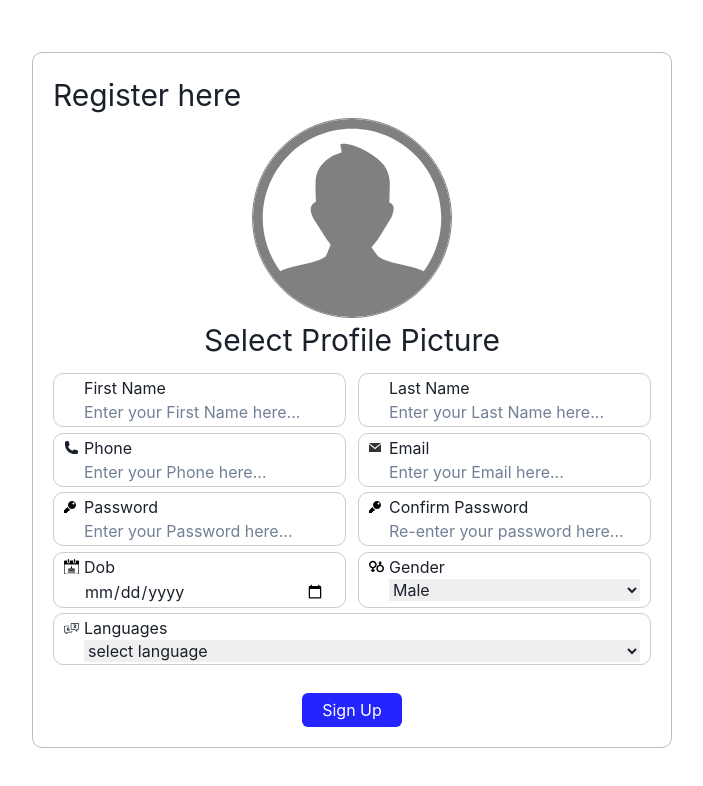
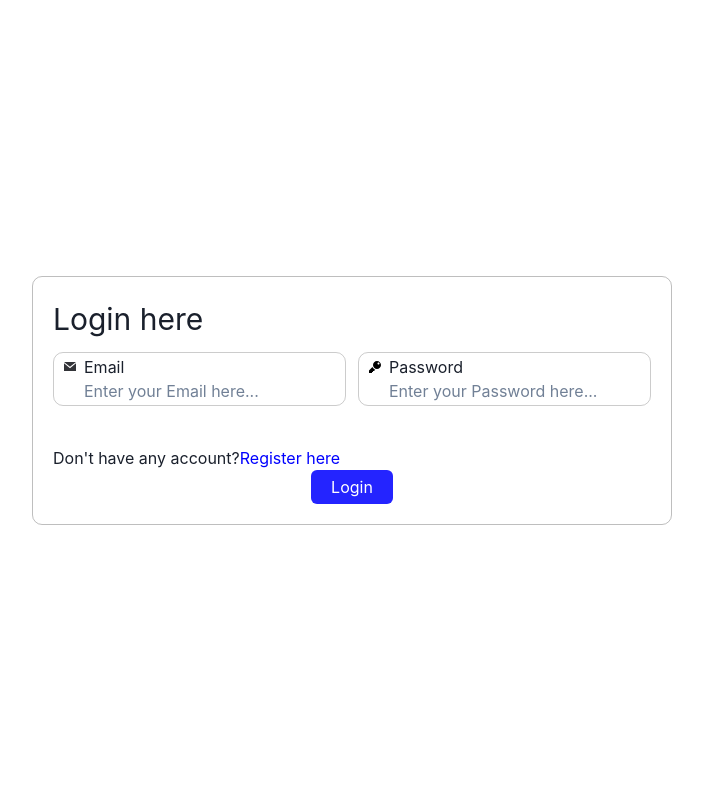
Before and after one commit to navneetco0/chat-bot, a React (Create React App) app: page /login in a window 1280 px wide. Shown: the top 786 px of the page, without its empty margins (288-991 px from the left). Built offline with nearby package versions, Linux system fonts and the light colour scheme.

Commit message:
login and register page done

```diff
--- a/src/App.js
+++ b/src/App.js
@@ -1,12 +1,13 @@
-import {Center } from "@chakra-ui/react";
+import {Flex } from "@chakra-ui/react";
 import "./App.css";
-import { Register } from "./Pages/Register";
+import { Router } from "./Router";
 
 function App() {
+
   return (
-    <Center position={"relative"} w={"100%"} minH="100vh" >
-       <Register />
-    </Center>
+    <Flex position={"relative"} w={"100%"} minH="100vh" justifyContent="center" alignItems={["flex-start","Center"]} >
+       <Router/>
+    </Flex>
   );
 }
 
--- /dev/null
+++ b/src/Pages/Home.jsx
@@ -0,0 +1,9 @@
+import { Box } from "@chakra-ui/react";
+
+export const Home = ()=>{
+    return (
+        <Box>
+
+        </Box>
+    )
+}
--- /dev/null
+++ b/src/Pages/Login.jsx
@@ -0,0 +1,16 @@
+import { Email } from '../Assets/svg/Email'
+import { Key } from '../Assets/svg/Key'
+import { GridBox } from '../components/Auth/GridBox'
+import { LabelInput } from '../components/Auth/LabelInput'
+import { MainBox } from '../components/Auth/MainBox'
+
+export const Login = () => {
+  return (
+    <MainBox title="Login">
+      <GridBox>
+        <LabelInput label={'email'} type="email" Icon={<Email />} />
+        <LabelInput label={'password'} type="password" Icon={<Key />} />
+      </GridBox>
+    </MainBox>
+  )
+}
--- a/src/Pages/Register.jsx
+++ b/src/Pages/Register.jsx
@@ -1,69 +1,10 @@
-import { Flex, useToast } from '@chakra-ui/react'
-import { useState } from 'react'
-import { useDispatch, useSelector } from 'react-redux'
 import { FormData } from '../components/Auth/FormData'
-import { registerUser } from '../Redux/Auth/action'
+import { MainBox } from '../components/Auth/MainBox'
 
 export const Register = () => {
-  const toast = useToast()
-  const dispatch = useDispatch()
-  const { languages } = useSelector((state) => state.authReducer)
-  const [form, setForm] = useState({
-    profile_pic: '',
-    first_name: '',
-    last_name: '',
-    phone: '',
-    email: '',
-    password: '',
-    dob: '',
-    gender: 'Male',
-  })
-  console.log(form)
-  const handleForm = (event) => {
-    if (event.target.id === 'profile_pic')
-      setForm({ ...form, [event.target.id]: event.target.files[0] })
-    else setForm({ ...form, [event.target.id]: event.target.value })
-  }
-
-  function handleSubmit(e) {
-    e.preventDefault()
-    if (form.password === form.confirm_password)
-      dispatch(registerUser(form, languages))
-    else
-      toast({
-        position: 'top',
-        title: "password didn't match",
-        status: 'error',
-        isClosable: true,
-      })
-  }
   return (
-    <Flex
-      w={['100%', '80%', '60%', '50%']}
-      padding={['20px']}
-      border={['0px', '1px solid rgba(127, 127, 127, 0.5)']}
-      borderRadius="10px"
-    >
-      <form
-        action=""
-        onChange={handleForm}
-        style={{ width: '100%', height: 'fit-content' }}
-        onSubmit={(e) => handleSubmit(e)}
-      >
+    <MainBox title={'Sign Up'}>
         <FormData />
-        <input
-          type={'submit'}
-          value="Sign Up"
-          style={{
-            display: 'block',
-            margin: 'auto',
-            backgroundColor: '#2424ff',
-            color: 'white',
-            borderRadius: '6px',
-            padding: '5px 20px',
-          }}
-        />
-      </form>
-    </Flex>
+    </MainBox>
   )
 }
--- a/src/Redux/Auth/action.js
+++ b/src/Redux/Auth/action.js
@@ -1,10 +1,17 @@
 import axios from "axios";
 
 export const SET_LANGUAGES = "SET_LANGUAGES";
-export const REMOVE_LANGUAGE = "REMOVE_LANGUAGE"
+export const REMOVE_LANGUAGE = "REMOVE_LANGUAGE";
+export const LOGIN_LOADING = "LOGIN_LOADING";
+export const LOGIN_ERROR = "LOGIN_ERROR";
+export const USER_DATA = "USER_DATA";
 
 export const setLanguages = payload =>({type:SET_LANGUAGES, payload})
 export const removeLanguage = payload => ({type:REMOVE_LANGUAGE, payload});
+export const loginLoading = () => ({type: LOGIN_LOADING});
+export const loginError = payload => ({type:LOGIN_ERROR, payload});
+export const userData = payload => ({type:USER_DATA, payload});
+
 
 export const registerUser = (form, languages)=>(dispatch)=>{
     const formData = new FormData();
@@ -18,7 +25,14 @@ export const registerUser = (form, languages)=>(dispatch)=>{
     formData.append("gender", form.gender);
     formData.append("languages", languages);
     console.log(formData);
-    axios.post('http://localhost:5000/register', formData)
+    axios.post('https://chatbot-na.herokuapp.com/register', formData)
     .then((res)=>console.log(res.data))
     .catch(error=>console.log(error))
 }
+
+export const loginUser = (form) => (dispatch)=>{
+    dispatch(loginLoading());
+    axios.post('https://chatbot-na.herokuapp.com/login',form)
+    .then((res)=>dispatch(userData(res.data)))
+    .catch(error=>dispatch(loginError(error)))
+}
--- a/src/Redux/Auth/reducer.js
+++ b/src/Redux/Auth/reducer.js
@@ -1,7 +1,11 @@
-import { REMOVE_LANGUAGE, SET_LANGUAGES } from "./action"
+import { LOGIN_ERROR, LOGIN_LOADING, REMOVE_LANGUAGE, SET_LANGUAGES, USER_DATA } from "./action"
 
 const init = {
-   languages:[]
+   languages:[],
+   token:localStorage.getItem('ITG')||null,
+   login_loading:false,
+   login_error:null,
+   userData:{}
 }
 
 export const authReducer = (store=init, {type, payload})=>{
@@ -12,6 +16,13 @@ export const authReducer = (store=init, {type, payload})=>{
             return {...store, languages:[...store.languages, payload]}
         case REMOVE_LANGUAGE:
             return {...store, languages:store.languages.filter(Element=>Element!==payload)}
+        case LOGIN_LOADING:
+            return {...store, login_loading:true}
+        case LOGIN_ERROR:
+            return {...store, login_loading:payload, login_error:true}
+        case USER_DATA:
+            if(payload.token) localStorage.setItem('ITG', payload.token)
+            return {...store, login_loading: false, login_error: null, token:payload.token, userData:payload}
         default:
             return store
     }
--- a/src/Router.jsx
+++ b/src/Router.jsx
@@ -1,23 +1,29 @@
-import { Navigate, Route, Routes } from "react-router-dom"
-import { Client } from "./Pages/Clients"
-import { Home } from "./Pages/Home";
-import { ManageContact} from "./Pages/ManageContact";
-import { AddClient } from "./Pages/AddClient"
-import { Login } from "./Pages/Login";
+import { useSelector } from 'react-redux'
+import { Navigate, Route, Routes } from 'react-router-dom'
+import { Home } from './Pages/Home'
+import { Login } from './Pages/Login'
+import { Register } from './Pages/Register'
 
-const PrivateRoute = ({token}, children)=>{
-    return token?children:<Navigate to= "/login"/>
+const PrivateRoute = ({ token, children }) => {
+    console.log(token, children)
+  return token ? children : <Navigate to="/login" />
 }
 
-export const Router = () =>{
-    const token = localStorage.getItem('anmol_t');
-    return (
-        <Routes>
-        <Route path="/" element={<PrivateRoute token={token}><Home /></PrivateRoute>}/>
-        <Route path="/manage-contact" element={<ManageContact/>} />
-        <Route path="/add-client/:id" element={<AddClient/>}/>
-        <Route path="/clients" element={<Client/>}/>
-        <Route path="/login" element={<Login/>} />
-      </Routes>
-    )
+export const Router = () => {
+  const  token  = useSelector(state=>state.authReducer.token);
+
+  return (
+    <Routes>
+      <Route
+        path="/"
+        element={
+          <PrivateRoute token={token}>
+            <Home />
+          </PrivateRoute>
+        }
+      />
+      <Route path="/login" element={token?<Navigate to="/"/>:<Login />} />
+      <Route path="/register" element={token?<Navigate to="/"/>:<Register />} />
+    </Routes>
+  )
 }
--- a/src/components/Auth/FormData.jsx
+++ b/src/components/Auth/FormData.jsx
@@ -1,12 +1,4 @@
-import {
-  Flex,
-  Grid,
-  GridItem,
-  Tag,
-  TagCloseButton,
-  TagLabel,
-  Text,
-} from '@chakra-ui/react'
+import { GridItem, Text } from '@chakra-ui/react'
 import { LabelInput } from './LabelInput'
 import { LabelSelect } from './LabelSelect'
 import { ProfilePic } from './ProfilePic'
@@ -16,79 +8,32 @@ import { Key } from '../../Assets/svg/Key'
 import { Languages } from '../../Assets/svg/Languages'
 import { Gender } from '../../Assets/svg/Gender'
 import { DOB } from '../../Assets/svg/DOB'
-import { useDispatch, useSelector } from 'react-redux'
-import { removeLanguage } from '../../Redux/Auth/action'
+import { GridBox } from './GridBox'
+import { LanguageBox } from './LanguageBox'
 
 export const FormData = () => {
-  const dispatch = useDispatch()
-  const { languages } = useSelector((state) => state.authReducer)
+  const lan = [ 'select language', 'Hindi', 'English', 'Tamil', 'Bangla', 'Kannada', 'Malyalam', 'Telugu', 'Urdu',
+]
   return (
     <>
-      <Text fontSize="30px">Register here</Text>
       <ProfilePic />
       <Text fontSize={'30px'} textAlign="center">
         Select Profile Picture
       </Text>
-      <Grid
-        templateColumns={['repeat(1, 100%)', 'repeat(2, 49%)']}
-        templateRows={['repeat(9, 1fr)', 'repeat(5, 1fr)']}
-        gap="2%"
-        m="10px 0px"
-        w="100%"
-        h="fit-content"
-        pb={["70px","30px"]}
-      >
+      <GridBox>
         <LabelInput label={'first_name'} type="text" />
         <LabelInput label={'last_name'} type="text" />
         <LabelInput label={'phone'} type={'number'} Icon={<Call />} />
         <LabelInput label={'email'} type={'email'} Icon={<Email />} />
         <LabelInput label={'password'} type={'password'} Icon={<Key />} />
-        <LabelInput
-          label={'confirm_password'}
-          type={'password'}
-          Icon={<Key />}
-          again={'Re-enter your password here...'}
-        />
+        <LabelInput label={'confirm_password'} type={'password'} Icon={<Key />} again={'Re-enter your password here...'} />
         <LabelInput label={'dob'} type={'date'} Icon={<DOB />} />
-        <LabelSelect
-          label={'gender'}
-          options={['Male', 'Female', 'Other']}
-          Icon={<Gender />}
-        />
+        <LabelSelect label={'gender'} options={['Male', 'Female', 'Other']} Icon={<Gender />} />
         <GridItem colSpan={[1,2]}>
-                <Flex overflowX="scroll" gap="5px">
-                {languages.map((Element, index) => (
-                    <Tag
-                    size={'md'}
-                    key={index}
-                    borderRadius="full"
-                    variant="solid"
-                    colorScheme="messenger"
-                    >
-                    <TagLabel whiteSpace={'nowrap'}>{Element}</TagLabel>
-                    <TagCloseButton
-                        onClick={() => dispatch(removeLanguage(Element))}
-                    />
-                    </Tag>
-                ))}
-                </Flex>
-                <LabelSelect
-                label={'languages'}
-                options={[
-                    'select language',
-                    'Hindi',
-                    'English',
-                    'Tamil',
-                    'Bangla',
-                    'Kannada',
-                    'Malyalam',
-                    'Telugu',
-                    'Urdu',
-                ]}
-                Icon={<Languages />}
-                />
+          <LanguageBox/>
+          <LabelSelect label={'languages'} options={lan} Icon={<Languages />} />
         </GridItem>
-      </Grid>
+      </GridBox>
     </>
   )
 }
--- /dev/null
+++ b/src/components/Auth/GridBox.jsx
@@ -0,0 +1,16 @@
+import { Grid } from '@chakra-ui/react'
+
+export const GridBox = ({children})=>{
+    return (
+        <Grid
+        templateColumns={['repeat(1, 100%)', 'repeat(2, 49%)']}
+        gap="2%"
+        m="10px 0px"
+        w="100%"
+        h="fit-content"
+        pb={["70px","30px"]}
+      >
+       {children}
+      </Grid>
+    )
+}
--- /dev/null
+++ b/src/components/Auth/LanguageBox.jsx
@@ -0,0 +1,24 @@
+import { useDispatch, useSelector } from "react-redux";
+import { Flex, Tag, TagCloseButton, TagLabel } from '@chakra-ui/react'
+import { removeLanguage } from '../../Redux/Auth/action'
+
+export const LanguageBox = () => {
+  const dispatch = useDispatch()
+  const { languages } = useSelector((state) => state.authReducer);
+  return (
+    <Flex overflowX="scroll" gap="5px">
+      {languages.map((Element, index) => (
+        <Tag
+          size={'md'}
+          key={index}
+          borderRadius="full"
+          variant="solid"
+          colorScheme="messenger"
+        >
+          <TagLabel whiteSpace={'nowrap'}>{Element}</TagLabel>
+          <TagCloseButton onClick={() => dispatch(removeLanguage(Element))} />
+        </Tag>
+      ))}
+    </Flex>
+  )
+}
--- /dev/null
+++ b/src/components/Auth/MainBox.jsx
@@ -0,0 +1,66 @@
+import { Flex, useToast, Text } from '@chakra-ui/react'
+import { useState } from 'react'
+import { useDispatch, useSelector } from 'react-redux'
+import { useNavigate } from 'react-router-dom'
+import { loginUser, registerUser } from '../../Redux/Auth/action'
+
+export const MainBox = ({ children, title }) => {
+  const navigate = useNavigate();
+  const toast = useToast()
+  const dispatch = useDispatch()
+  const { languages, token } = useSelector((state) => state.authReducer);
+  if(token) navigate('/')
+
+  const [form, setForm] = useState({})
+
+  const handleForm = (event) => {
+    if (event.target.id === 'profile_pic')
+      setForm({ ...form, [event.target.id]: event.target.files[0] })
+    else setForm({ ...form, [event.target.id]: event.target.value })
+  }
+
+  function handleSubmit(e) {
+    e.preventDefault();
+    if(title==='Login') dispatch(loginUser(form));
+    else if (form.password === form.confirm_password)
+      dispatch(registerUser(form, languages))
+    else
+      toast({
+        position: 'top',
+        title: "password didn't match",
+        status: 'error',
+        isClosable: true,
+      })
+  }
+  return (
+    <Flex
+      w={['100%', '80%', '60%', '50%']}
+      padding={['20px']}
+      border={['0px', '1px solid rgba(127, 127, 127, 0.5)']}
+      borderRadius="10px"
+    >
+      <form
+        action=""
+        onChange={handleForm}
+        style={{ width: '100%', height: 'fit-content' }}
+        onSubmit={(e) => handleSubmit(e)}
+      >
+        <Text fontSize="30px">{title==="Login"?"Login":"Register"} here</Text>
+        {children}
+        <Flex>{title==="Login"?"Don't have any account?":"Already have an account?"} <Text color="blue"  _hover={{color:'green', cursor:'pointer'}} _active={{color:'red'}} onClick={()=>title==='Login'?navigate('/register'):navigate('/login')}> {title==="Login"?"Register here":"Login here"}</Text></Flex>
+        <input
+          type={'submit'}
+          value={title}
+          style={{
+            display: 'block',
+            margin: 'auto',
+            backgroundColor: '#2424ff',
+            color: 'white',
+            borderRadius: '6px',
+            padding: '5px 20px',
+          }}
+        />
+      </form>
+    </Flex>
+  )
+}
```
Also changed, not shown: src/components/Auth/handleSubmit.js (added).
